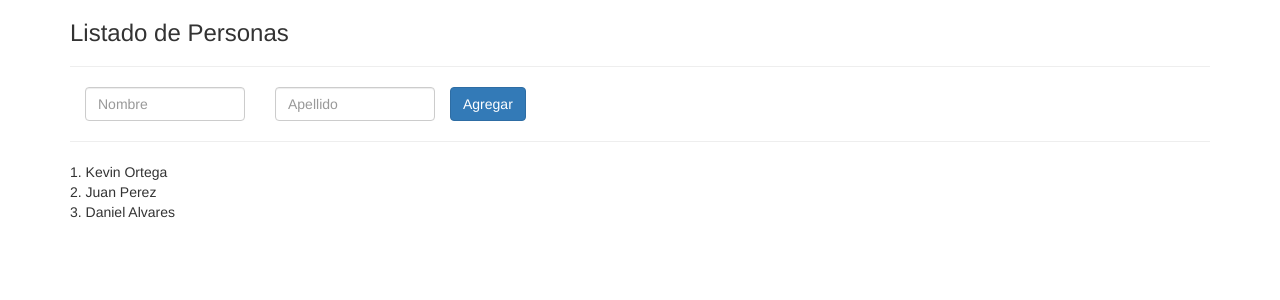
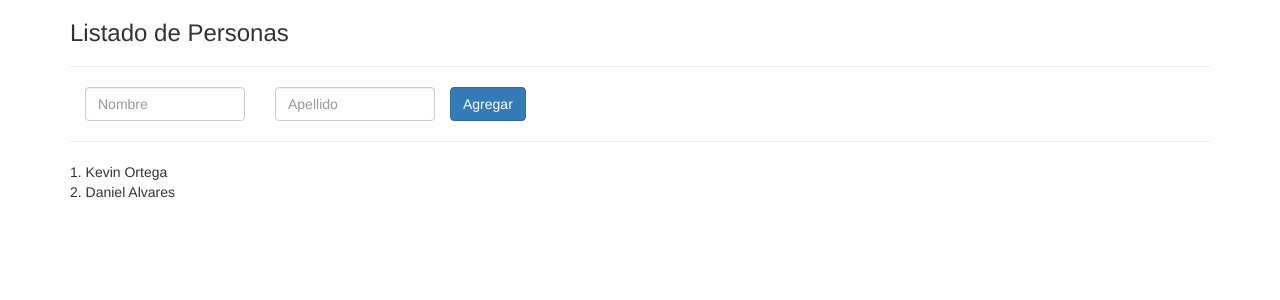
Before and after one commit to Jkeviin/System_add_people_Angular-Bootstrap, an Angular app: page / in a window 1280 px wide. Shown: the top 300 px of the page. Built offline with nearby package versions, Linux system fonts and the light colour scheme.

Commit message:
Nuevo servicio persona para optimizar

```diff
--- a/src/app/app.component.html
+++ b/src/app/app.component.html
@@ -5,7 +5,6 @@
   <hr />
   <!--  -->
   <app-formulario
-    (personaCreada)="personaAgregada($event)"
   ><!--  Se utiliza el evento personalizado personaCreada porque es el que se emite desde el componente formulario -->
     <!-- $event es el valor que se emite desde el componente formulario -->
   </app-formulario>
--- a/src/app/app.component.ts
+++ b/src/app/app.component.ts
@@ -1,24 +1,23 @@
-import { Component } from '@angular/core';
+import { Component, OnInit } from '@angular/core';
 import { Persona } from './persona.model';
-import { LoggingService} from './LoggingService.service';
+import { LoggingService } from './LoggingService.service';
+import { PersonasService } from './personas.service';
+
 
 @Component({
   selector: 'app-root',
   templateUrl: './app.component.html',
-  styleUrls: ['./app.component.css']
+  styleUrls: ['./app.component.css'],
 })
-export class AppComponent {
+export class AppComponent implements OnInit {
   titulo = 'Listado de Personas';
-  personas: Persona[] = [
-      new Persona('Kevin', 'Ortega'),
-      new Persona('Juan', 'Perez'),
-      new Persona('Daniel', 'Alvares')
-    ];
+  personas: Persona[] = [];
 
-    constructor(private loggingService: LoggingService){}  // Se agrega el servicio al constructor para poder usarlo, de lo contrario no se podria usar en el componente
+  constructor(private loggingService: LoggingService,
+              private personasService: PersonasService) {} // Se agrega el servicio al constructor para poder usarlo, de lo contrario no se podria usar en el componente
 
-    public personaAgregada(persona : Persona){  // Recibe la persona creada en el componente hijo
-      this.personas.push(persona);
-      this.loggingService.enviarMensajeAConsola(`Enviamos desde el componente padre persona con nombre: ${persona.nombre}`);
-    }
+  ngOnInit(): void {  // se ejecuta cuando se carga el componente
+    this.personas = this.personasService.personas;
+  }
+
 }
--- a/src/app/app.module.ts
+++ b/src/app/app.module.ts
@@ -6,6 +6,7 @@ import { AppComponent } from './app.component';
 import { PersonaComponent } from './componentes/persona/persona.component';
 import { FormularioComponent } from './componentes/formulario/formulario.component';
 import { LoggingService } from './LoggingService.service';
+import { PersonasService } from './personas.service';
 
 @NgModule({
   declarations: [
@@ -17,7 +18,10 @@ import { LoggingService } from './LoggingService.service';
     BrowserModule,
     FormsModule
   ],
-  providers: [LoggingService], // Se agrega el servicio a este nivel para que pueda ser usado en todos los componentes
+  providers: [
+    LoggingService,
+    PersonasService
+  ], // Se agrega el servicio a este nivel para que pueda ser usado en todos los componentes
   bootstrap: [AppComponent]
 })
 export class AppModule { }
--- a/src/app/componentes/formulario/formulario.component.ts
+++ b/src/app/componentes/formulario/formulario.component.ts
@@ -1,6 +1,7 @@
-import { Component, ElementRef, EventEmitter, Output, ViewChild } from '@angular/core';
+import { Component, ElementRef, ViewChild } from '@angular/core';
 import { LoggingService } from 'src/app/LoggingService.service';
 import { Persona } from 'src/app/persona.model';
+import { PersonasService } from 'src/app/personas.service';
 
 @Component({
   selector: 'app-formulario',
@@ -9,8 +10,6 @@ import { Persona } from 'src/app/persona.model';
   // providers: [LoggingService] // Se agrega el servicio al componente (ya está en app.module.ts)
 })
 export class FormularioComponent {
-
-  @Output() personaCreada = new EventEmitter<Persona>();
 
   /*  @Output permite enviar datos al componente padre
       EventEmitter en este caso lo que hace es como un canal de comunicación entre el componente hijo y el padre
@@ -30,7 +29,8 @@ export class FormularioComponent {
   apellidoInput: string = '';
 */
 
-  constructor(private loggingService: LoggingService){}  // Se agrega el servicio al constructor para poder usarlo, de lo contrario no se podria usar en el componente
+  constructor(private loggingService: LoggingService,
+              private personasService: PersonasService){}  // Se agrega el servicio al constructor para poder usarlo, de lo contrario no se podria usar en el componente
 
   @ViewChild ('nombreInput') nombreInput: ElementRef; // ElementRef es un tipo de dato que permite acceder a los elementos del DOM
   @ViewChild ('apellidoInput') apellidoInput: ElementRef;
@@ -40,9 +40,9 @@ export class FormularioComponent {
       let persona1 = new Persona(this.nombreInput.nativeElement.value, this.apellidoInput.nativeElement.value);
       // NativeElement es una propiedad que permite acceder al valor del elemento del DOM
       //this.personas.push(persona1);
-      this.personaCreada.emit(persona1); // Hace algo como un return de la persona creada al componente padre
+      //this.personaCreada.emit(persona1); // Hace algo como un return de la persona creada al componente padre
       // En resumidas palabras, emite la persona creada al componente padre
-
+      this.personasService.agregarPersona(persona1);
       this.loggingService.enviarMensajeAConsola(`Enviamos persona con nombre: ${persona1.nombre} y apellido: ${persona1.apellido}`);
 
     }else{
--- /dev/null
+++ b/src/app/personas.service.ts
@@ -0,0 +1,13 @@
+import { Persona } from "./persona.model";
+
+export class PersonasService {
+    personas: Persona[] = [
+        new Persona('Kevin', 'Ortega'),
+        new Persona('Daniel', 'Alvares')
+    ];
+
+    public agregarPersona(persona: Persona) {
+        // Recibe la persona creada en el componente hijo
+        this.personas.push(persona);
+    }
+}
```
